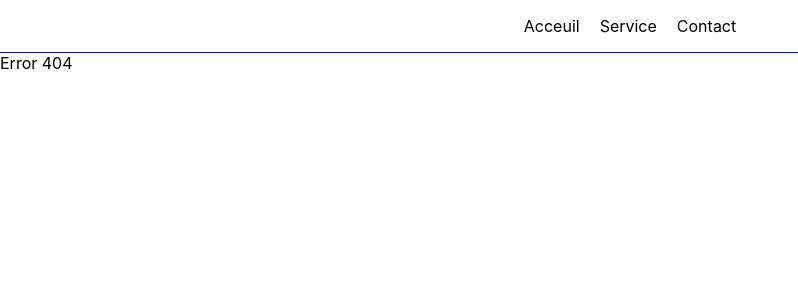
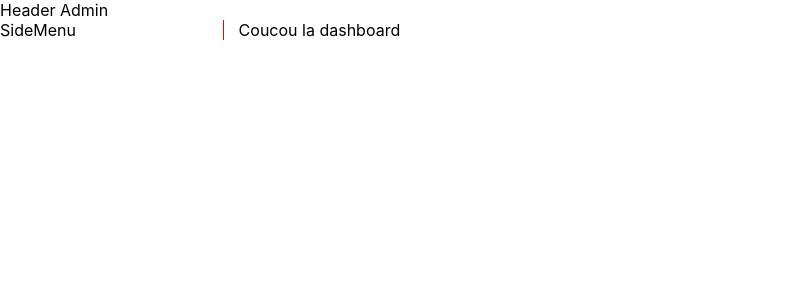
Before and after one commit to Ragnarohf/PersonalProject, a React (Create React App) app in the folder cocktail/: page /admin in a window 1280 px wide. Before the commit this address had no page. Shown: the top 300 px of the page, without its empty margins (0-798 px from the left). Built offline with nearby package versions, Linux system fonts and the light colour scheme.

Commit message:
routage admin

```diff
--- a/cocktail/src/App.js
+++ b/cocktail/src/App.js
@@ -1,12 +1,16 @@
 import "./App.css";
-import { BrowserRouter } from "react-router-dom";
+import { BrowserRouter, Route, Routes } from "react-router-dom";
 import PublicRouter from "./pages/public/PublicRouter";
+import AdminRouter from "./pages/admin/AdminRouter";
 
 function App() {
   return (
     <div className="App">
       <BrowserRouter>
-        <PublicRouter />
+        <Routes>
+          <Route path="/*" element={<PublicRouter />} />
+          <Route path="/admin/*" element={<AdminRouter />} />
+        </Routes>
       </BrowserRouter>
     </div>
   );
--- a/cocktail/src/_utils/Error.js
+++ b/cocktail/src/_utils/Error.js
@@ -1,7 +1,7 @@
 import React from "react";
 
 const Error = () => {
-  return <div>Error 404</div>;
+  return <div>Error 404 !</div>;
 };
 
 export default Error;
--- a/cocktail/src/components/admin/Header.js
+++ b/cocktail/src/components/admin/Header.js
@@ -1,7 +1,7 @@
 import React from "react";
 
 const Header = () => {
-  return <div className="Header"></div>;
+  return <div className="Header"> Header Admin</div>;
 };
 
 export default Header;
--- a/cocktail/src/components/admin/SideMenu.js
+++ b/cocktail/src/components/admin/SideMenu.js
@@ -1,7 +1,7 @@
 import React from "react";
 
 const SideMenu = () => {
-  return <div className="SideMenu"></div>;
+  return <div className="SideMenu"> SideMenu</div>;
 };
 
 export default SideMenu;
--- /dev/null
+++ b/cocktail/src/pages/admin/ALayout.js
@@ -0,0 +1,21 @@
+import React from "react";
+import { Outlet } from "react-router-dom";
+import Header from "../../components/admin/Header";
+import SideMenu from "../../components/admin/SideMenu";
+import "./admin.css";
+
+const ALayout = () => {
+  return (
+    <div className="ALayout">
+      <Header />
+      <div id="admin">
+        <SideMenu />
+        <div id="admin_body">
+          <Outlet />
+        </div>
+      </div>
+    </div>
+  );
+};
+
+export default ALayout;
--- /dev/null
+++ b/cocktail/src/pages/admin/AdminRouter.js
@@ -0,0 +1,31 @@
+import React from "react";
+import { Route, Routes } from "react-router-dom";
+
+import { UEdit, User } from "../admin/User";
+import { CEdit, Cocktail } from "../admin/Cocktail";
+
+import ALayout from "./ALayout";
+import { Dashboard } from "./index";
+import Error from "../../../src/_utils/Error";
+
+const AdminRouter = () => {
+  return (
+    <Routes>
+      <Route element={<ALayout />}>
+        <Route index element={<Dashboard />} />
+        <Route path="dashboard" element={<Dashboard />} />
+        <Route path="user">
+          <Route path="index" element={<User />} />
+          <Route path="edit/:uid" element={<UEdit />} />
+        </Route>
+        <Route path="cocktail">
+          <Route path="index" element={<Cocktail />} />
+          <Route path="edit/:cid" element={<CEdit />} />
+        </Route>
+        <Route path="*" element={<Error />} />
+      </Route>
+    </Routes>
+  );
+};
+
+export default AdminRouter;
--- /dev/null
+++ b/cocktail/src/pages/admin/Cocktail/index.js
@@ -0,0 +1,2 @@
+export { default as Cocktail } from "./Cocktail";
+export { default as CEdit } from "./CocktailEdit";
--- a/cocktail/src/pages/admin/Dashboard.js
+++ b/cocktail/src/pages/admin/Dashboard.js
@@ -1,7 +1,7 @@
 import React from "react";
 
 const Dashboard = () => {
-  return <div className="Dashboard"></div>;
+  return <div className="Dashboard">Coucou la dashboard</div>;
 };
 
 export default Dashboard;
--- /dev/null
+++ b/cocktail/src/pages/admin/User/index.js
@@ -0,0 +1,3 @@
+export { default as User } from "./User";
+export { default as UAdd } from "./UserAdd";
+export { default as UEdit } from "./UserEdit";
--- /dev/null
+++ b/cocktail/src/pages/admin/admin.css
@@ -0,0 +1,43 @@
+#admin {
+    display: flex;
+}
+
+.AHeader {
+    text-align: center;
+    line-height: 50px;
+    background-color: grey;
+    display: flex;
+    justify-content: space-between;
+}
+
+.AHeader button {
+    width: 80px;
+    height: 20px;
+}
+
+.SideMenu {
+    flex-grow: 1;
+    border-right: solid 1px red;
+}
+
+#admin_body {
+    flex-grow: 6;
+    padding-left: 15px;
+}
+
+/***********************************/
+
+.SideMenu ul {
+    list-style: none;
+}
+
+.SideMenu ul li a {
+    text-decoration: none;
+    color: black;
+}
+
+/**************************************/
+.del_ubtn {
+    cursor: pointer;
+    color: red;
+}
--- /dev/null
+++ b/cocktail/src/pages/admin/index.js
@@ -0,0 +1,2 @@
+export { default as Alayout } from "./ALayout";
+export { default as Dashboard } from "./Dashboard";
```
Also changed, not shown: cocktail/src/pages/admin/Layout.js (deleted, +0 -7 lines).
